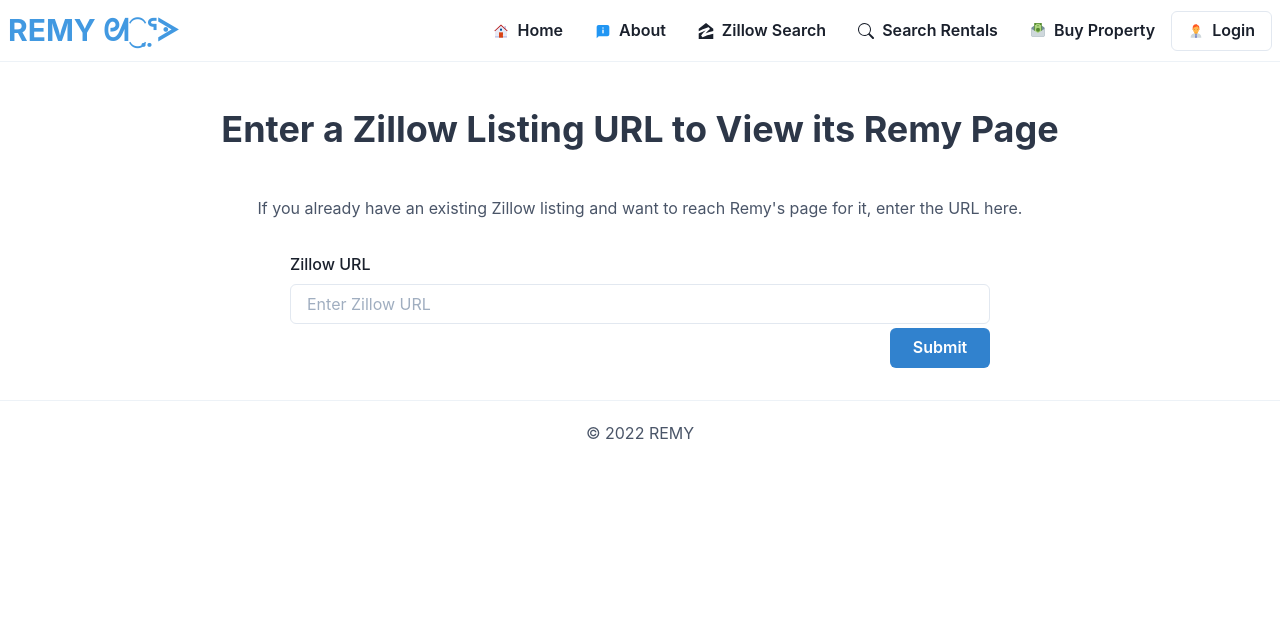
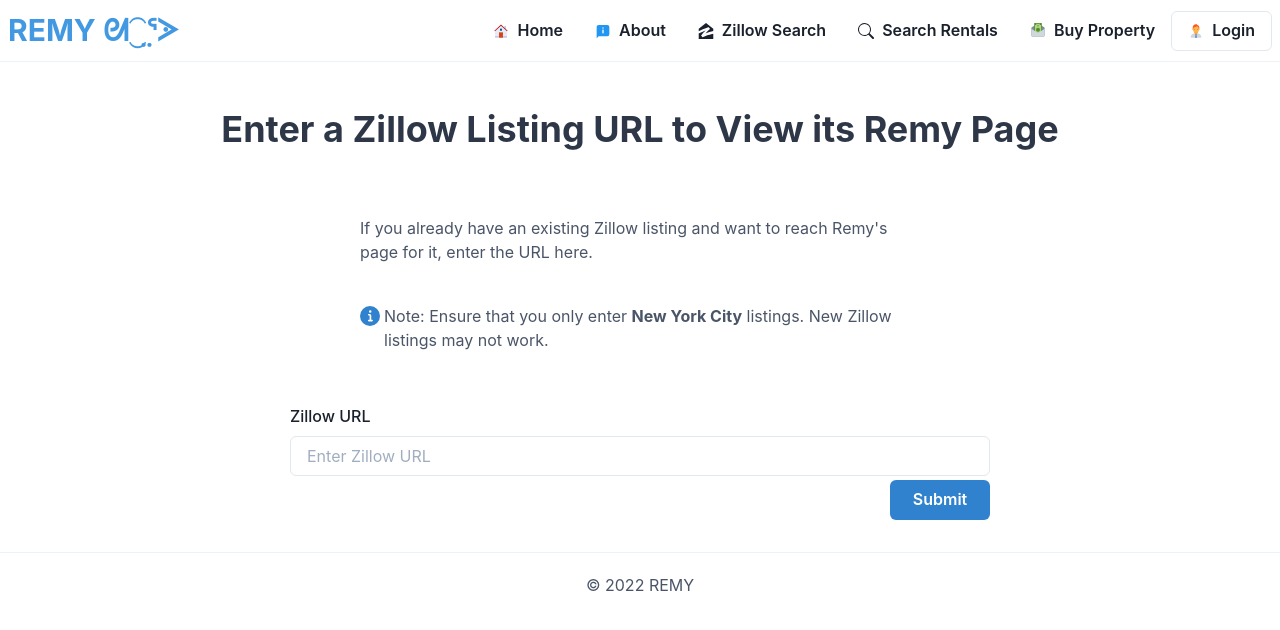
Before and after one commit to RemyCapstone/capstone, a Next.js app: page /searchByZillow in a window 1280 px wide. Shown: the top 630 px of the page. Built offline with nearby package versions, Linux system fonts and the light colour scheme; no server answers; a small style sheet from the web is missing.

Commit message:
Styling for zillow search

```diff
--- a/pages/api/saveProperty.js
+++ b/pages/api/saveProperty.js
@@ -33,6 +33,7 @@
       };
       await usersCollection.insertOne(submitUserData);
       client.close();
+      console.log("saved")
       return res.status(200).json({
         message:"Property saved!",
         type: "success"
@@ -49,6 +50,7 @@
         }
       );
       client.close();
+      console.log("unsaved")
       return res.status(200).json({ message: "Property unsaved!", type: "success" });
     }
     else {
@@ -64,6 +66,7 @@
         }
       );
       client.close();
+      console.log("saved")
       return res.status(200).json({ message: "Property saved!", type: "success" });
     }
 
--- a/pages/searchByZillow.js
+++ b/pages/searchByZillow.js
@@ -1,12 +1,13 @@
 import {
     Box,
     FormControl, FormLabel, Input, Button,
-    Flex, Text, Heading, Divider,
+    Flex, Text, Divider,
     useToast
 } from '@chakra-ui/react';
 
+import { InfoIcon } from '@chakra-ui/icons';
+
 import { useState } from 'react';
-import { useRouter } from 'next/router';
 
 import { propertyDetailOptions, fetchZillowApi } from "../utils/fetchZillowApi";
 import Property from '../components/Property';
@@ -14,7 +15,6 @@
 const SearchByZillowPage = () => {
     // Hooks
     const toast = useToast();
-    const router = useRouter();
     const [resultPropertyData, setResultPropertyData] = useState();
 
     // Helper functions
@@ -32,7 +32,7 @@
     // Return address usable by Property component
     // because Zillow API has inconsistent formatting
     const reconstructAddress = (property) => {
-        return property.address.streetAddress + ", " + property.address.city + ", " + property.address.state + property.address.zipcode;
+        return property.address.streetAddress + ", " + property.address.city + ", " + property.address.state + " " + property.address.zipcode;
     }
 
     const handleSubmit = async () => {
@@ -66,7 +66,7 @@
         // Valid input
         const fetchedPropertyOptions = propertyDetailOptions(extractedZpid);
         const fetchedPropertyDetails = await fetchZillowApi(fetchedPropertyOptions);
-
+        console.log(fetchedPropertyDetails)
         // Invalid result
         if (fetchedPropertyDetails.address === null)
         {
@@ -89,10 +89,10 @@
                 price: fetchedPropertyDetails.price,
                 bedrooms: fetchedPropertyDetails.bedrooms,
                 bathrooms: fetchedPropertyDetails.bathrooms,
-                livingArea: fetchedPropertyDetails.livingArea
+                livingArea: fetchedPropertyDetails.livingArea,
+                homeStatus: fetchedPropertyDetails.homeStatus
             };
             setResultPropertyData(formattedData);
-            console.log(fetchedPropertyDetails)
             toast({
                 title: "Success!",
                 status: "success",
@@ -109,12 +109,18 @@
                     Enter a Zillow Listing URL to View its Remy Page
                 </Text>
             </Flex>
-            <Flex justifyContent='center' alignItems='center'>
-                <Text fontSize='1xl' color='gray.600' textAlign='center'>
+            <Flex margin='auto' maxW='600px' p='5'>
+                <Text fontSize='1xl' color='gray.600'>
                     If you already have an existing Zillow listing and want to reach
                     Remy's page for it, enter the URL here.
                 </Text>
             </Flex>
+            <Flex maxW='600px' margin='auto' p='5'>
+                <InfoIcon pr='1'  w={6} h={6} color='blue.500'/>
+                <Text color='gray.600'>Note: Ensure that you only enter <b>New York City</b> listings.
+                New Zillow listings may not work.</Text>
+            </Flex>
+
             <Flex justifyContent='center' alignItems='center' p='8' margin='auto'>
                 <Box borderRadius='md' w='700px'>
                 <FormControl>
@@ -135,11 +141,13 @@
                             Result
                         </Text>
                     </Flex>
+                    <Box width='100%' display='flex' justifyContent='center'>
                         <Property
                             property={resultPropertyData}
                             key={resultPropertyData.zpid}
-                        isRental={router.query.purpose === 'for-rent'? true : false}
+                            isRental={resultPropertyData.homeStatus === 'FOR_RENT' ? true : false}
                         />
+                    </Box>
                 </Box>
                 :
                 <></>
```
Lines whose indentation alone changed are shown as unchanged.
